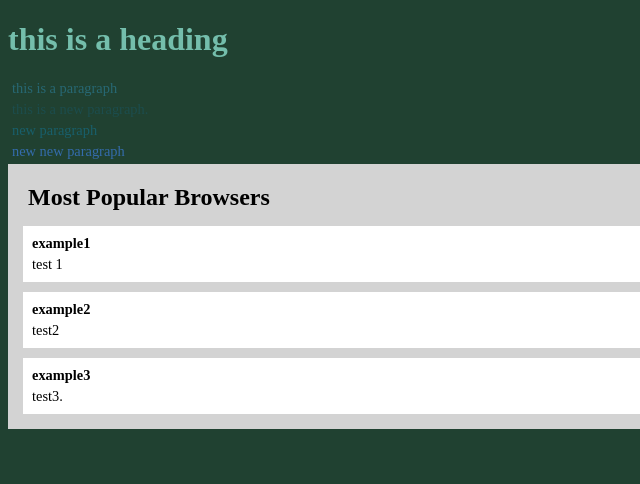
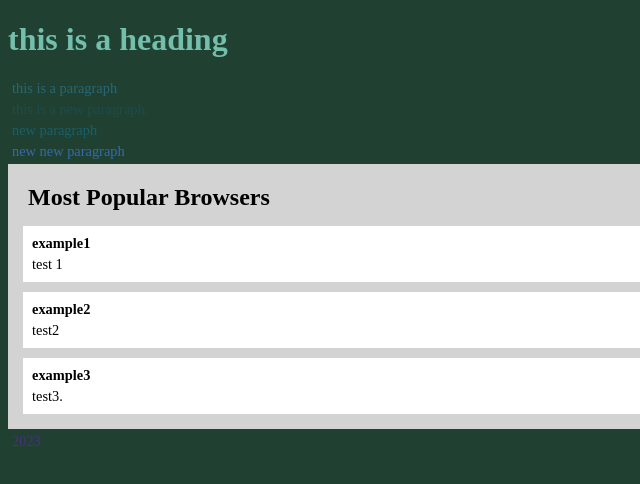
Before and after one commit to jpcudal/lab2, a plain HTML site: page lab2/lab2.html in a window 1280 px wide. Shown: the full height of the page, 0-640 px from the left. Drawn offline with Linux system fonts and the light colour scheme.

Commit message:
update with date

```diff
--- a/lab2/lab2.html
+++ b/lab2/lab2.html
@@ -55,6 +55,12 @@
     </article>
   </article>
 
+  <p style="color:rgba(108, 29, 199, 0.582);" id="demo77"></p>
+
+<script>
+const d = new Date();
+document.getElementById("demo77").innerHTML = d.getFullYear();
+</script>
 
 
 </body>
```
